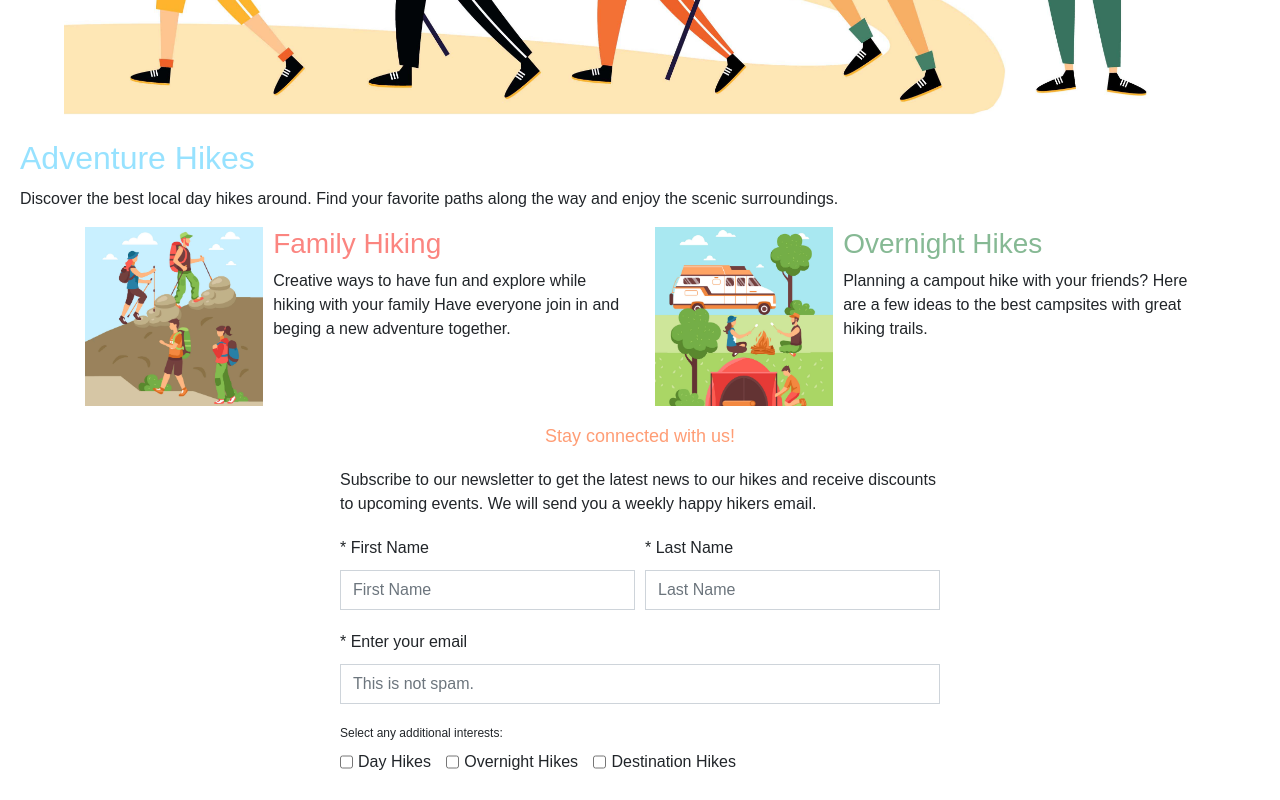
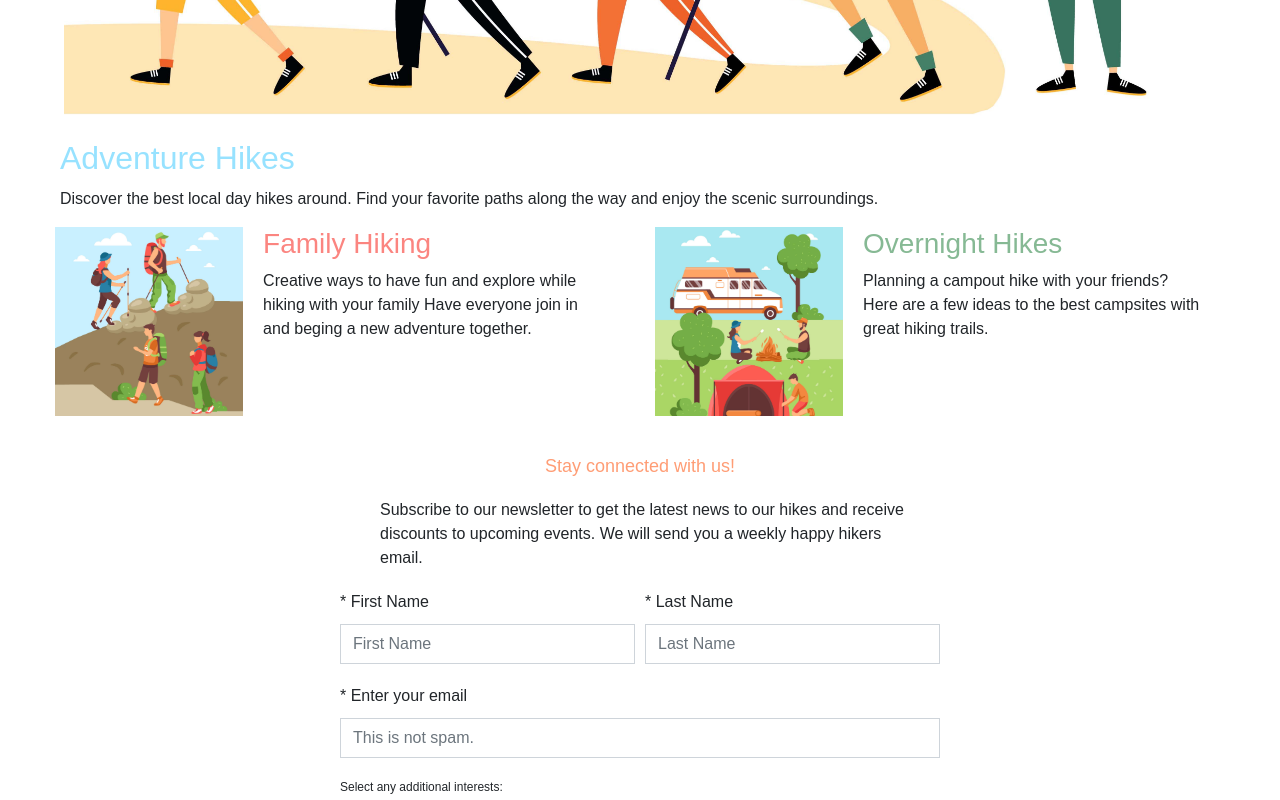
Before and after one commit to michaelpetty/hiking-collab, a website: page views/index.html in a window 1280 px wide. Shown: the part 640-1440 px from the top of the page. Drawn offline with nearby package versions, Linux system fonts and the light colour scheme; a web font is replaced by a local one.

Commit message:
fix 2 column and style css

```diff
--- a/public/css/style.css
+++ b/public/css/style.css
@@ -116,8 +116,18 @@ body {
 }
 
 .containerHikers-main{
-  margin: 0 20px 20px;
+  margin: 0 20px 40px;
 
+}
+.container {
+  margin-left: 20px;
+  margin-right: 20px;
+  display: contents;
+}
+
+.row{
+  margin-left: 20px;
+  margin-right: 20px;
 }
 
 .head {
@@ -126,6 +136,13 @@ body {
 
 .second-Head {
   margin-bottom: 10px;
+  margin-left: 40px;
+  margin-right: 20px;
+}
+
+p{
+  margin-left: 40px;
+  margin-right: 20px;
 }
 
 h4{
@@ -163,9 +180,10 @@ h1{
 
 /*##################### arcticle ####################### */
 .col-md-6 img {
-  margin-right: 10px;
+  margin-right: 20px;
   width: 33%;
 }
 .img-left{
   float: left;
+  /* margin-right: 20px; */
 }
```
